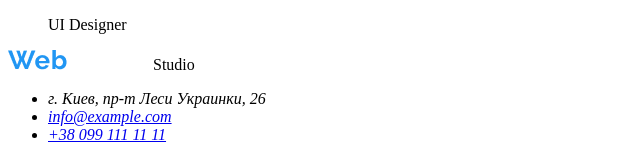
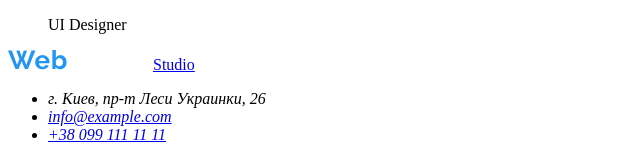
Before and after one commit to SerhiiKnysh/goit-markup-hw-01, a plain HTML site: page index.html in a window 1280 px wide. Shown: the part 5087-5244 px from the top of the page, 0-640 px from the left. Drawn offline with Linux system fonts and the light colour scheme.

Commit message:
html-hw-1

```diff
--- a/index.html
+++ b/index.html
@@ -95,7 +95,9 @@
     </section>
     </main>
     <footer>
-        <img src="./images/logoinfooter.png" alt="логотип компании">Studio
+        <a href="./index.html">
+            <img src="./images/logoinfooter.png" alt="логотип компании">Studio
+        </a>
         <address>
             <ul>
                 <li>
```
